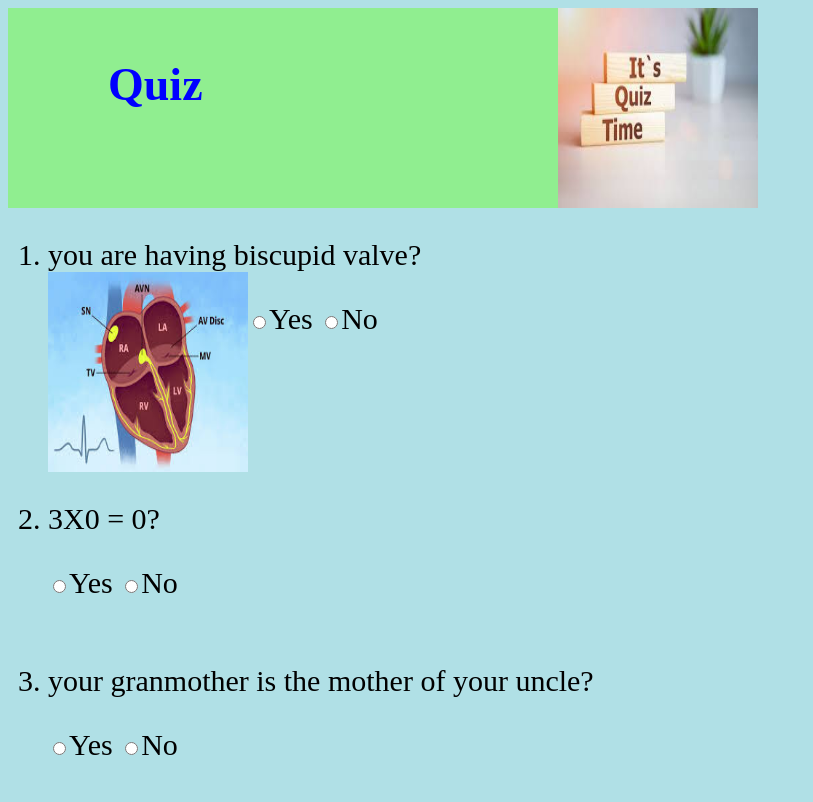
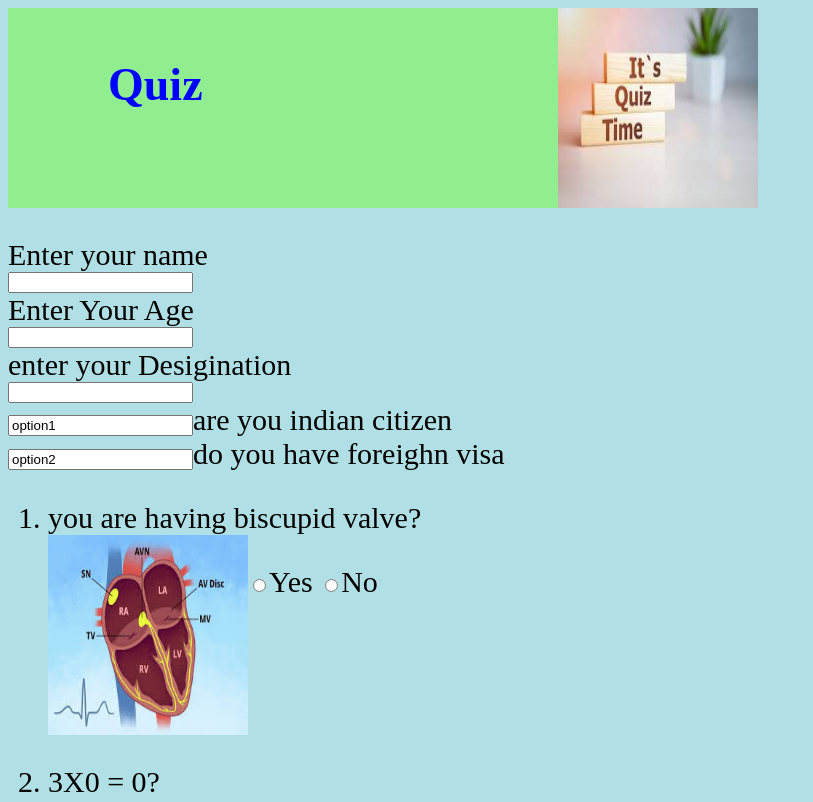
Before and after one commit to kjh121212169/caps-lock, a plain HTML site: page index.html in a window 1280 px wide. Shown: the top 802 px of the page, without its empty margins (0-813 px from the left). Drawn offline with Linux system fonts and the light colour scheme.

Commit message:
Update index.html

```diff
--- a/index.html
+++ b/index.html
@@ -5,6 +5,24 @@
 <img src="html_kid.jpg" style="height:200px; width:200px; float:right">
 <h1><font style= "float:left;padding: 50px 10px 10px 100px;font-size: 46px;color: blue">Quiz</font></h1>
 </div>
+<p>
+Enter your name
+<br>
+<input type= "text" value=" ">
+<br>
+Enter Your Age
+<br>
+<input type= "text" value=" ">
+<br>
+enter your Desigination
+<br>
+<input type= "text" value=" ">
+<br>
+<input type= "check box" name= "survey" value= "option1">are you indian citizen
+<br>
+<input type= "check box" name="survey" value ="option2">do you have foreighn visa
+<br>
+</p>
 <form name="quiz">
 <ol type="1">
 <div>
```
